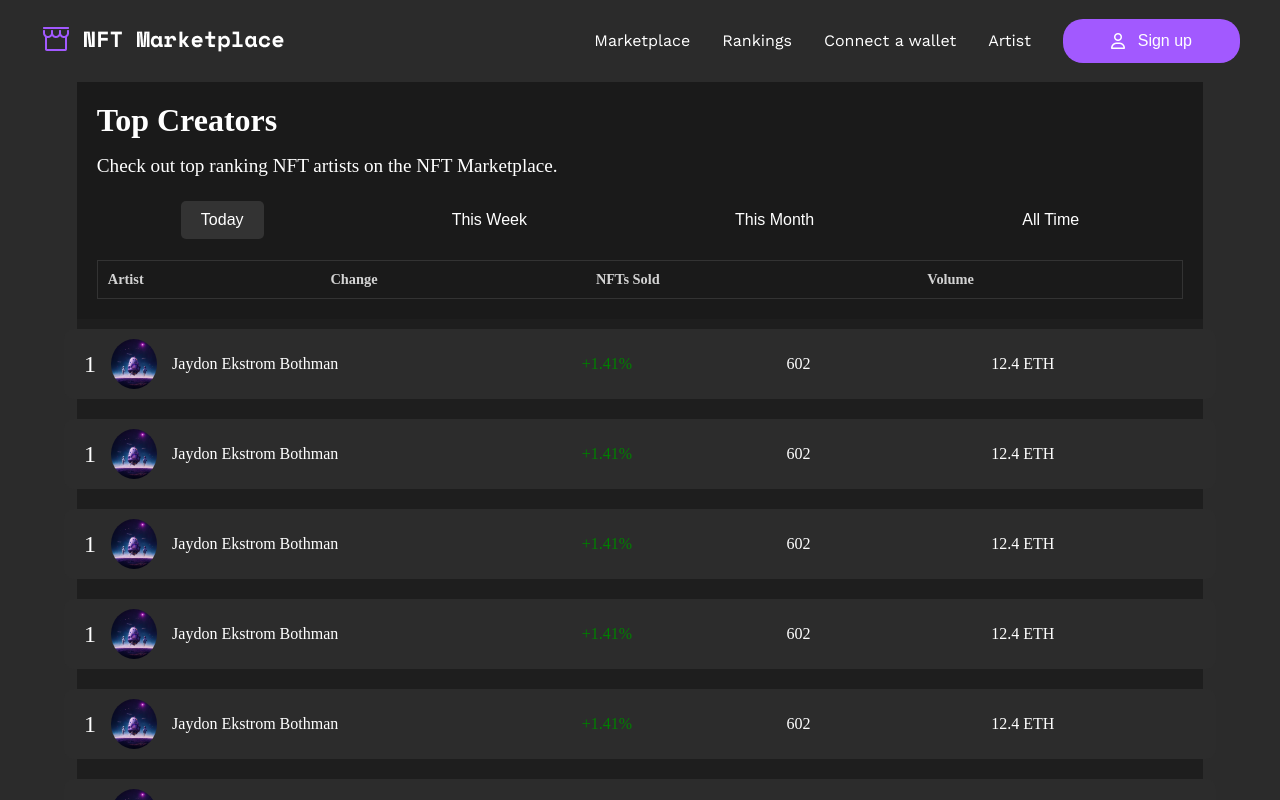
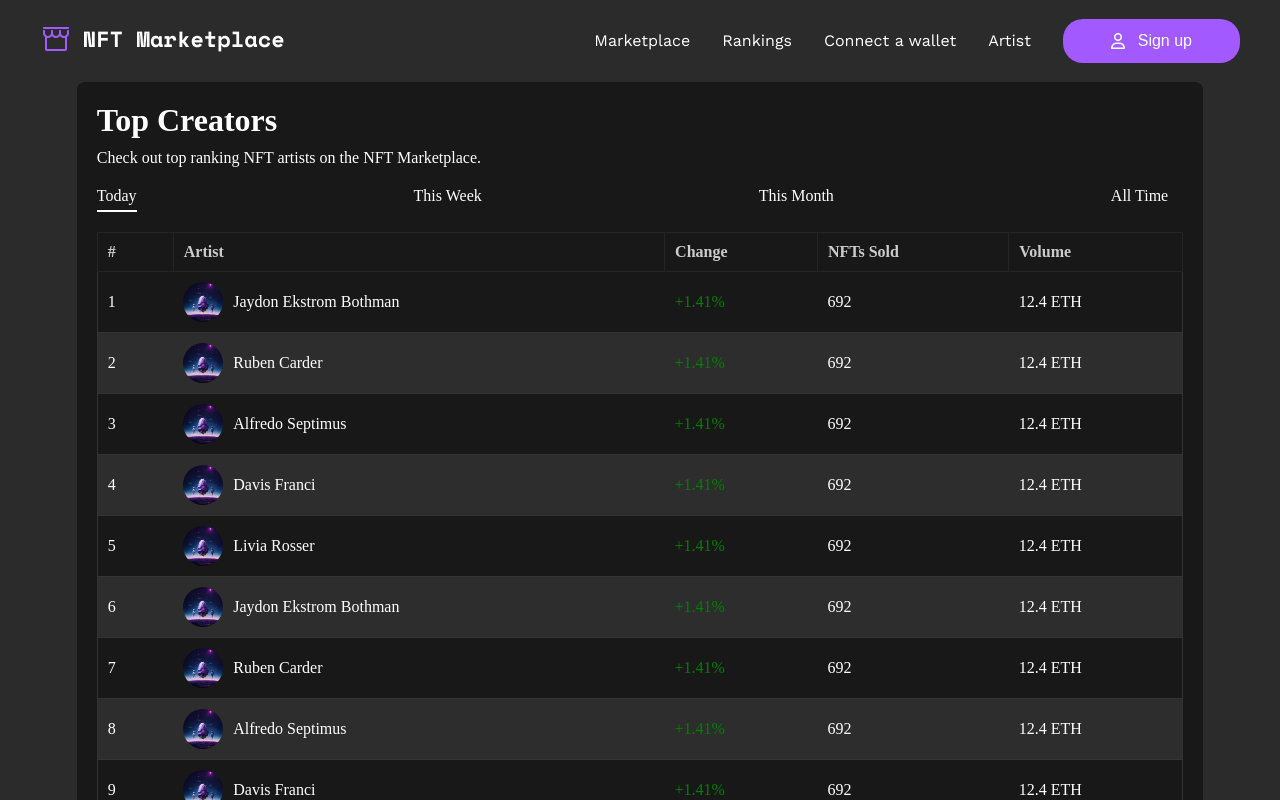
Before and after one commit to ibrohimmath/Marketplace-team, a React (Vite) app: page /rankings in a window 1280 px wide. Shown: the top 800 px of the page. Built offline with nearby package versions, Linux system fonts and the light colour scheme.

Commit message:
fixed rankings appearance

```diff
--- a/package.json
+++ b/package.json
@@ -14,6 +14,7 @@
     "react": "^18.2.0",
     "react-dom": "^18.2.0",
     "react-router-dom": "^6.23.1",
+    "react-table": "^7.8.0",
     "sass": "^1.77.5"
   },
   "devDependencies": {
--- a/src/pages/rankings/index.jsx
+++ b/src/pages/rankings/index.jsx
@@ -1,24 +1,109 @@
 import React from "react";
+import { useTable } from 'react-table';
+
 import clsx from "clsx";
 import Layout from "../../components/Layout";
 import Container from "../../components/Container";
 import CreatorCard from "../../components/CreatorCard/CreatorCard";
 
-import profileImg from "../../assets/Image Placeholder (2).png";
-import cn from "./style.module.scss";
+import img from "../../assets/Image Placeholder (2).png"
+// import './TopCreators.scss';
+import './style.scss';
 
 function Rankings() {
+  const data = React.useMemo(
+    () => [
+      { num: '1', artist: 'Jaydon Ekstrom Bothman', change: '+1.41%', nftsSold: 692, volume: '12.4 ETH', image: '/images/artist1.png' },
+      { num: '2', artist: 'Ruben Carder', change: '+1.41%', nftsSold: 692, volume: '12.4 ETH', image: '/images/artist2.png' },
+      { num: '3', artist: 'Alfredo Septimus', change: '+1.41%', nftsSold: 692, volume: '12.4 ETH', image: '/images/artist3.png' },
+      { num: '4', artist: 'Davis Franci', change: '+1.41%', nftsSold: 692, volume: '12.4 ETH', image: '/images/artist4.png' },
+      { num: '5', artist: 'Livia Rosser', change: '+1.41%', nftsSold: 692, volume: '12.4 ETH', image: '/images/artist5.png' },
+      { num: '6', artist: 'Jaydon Ekstrom Bothman', change: '+1.41%', nftsSold: 692, volume: '12.4 ETH', image: '/images/artist1.png' },
+      { num: '7', artist: 'Ruben Carder', change: '+1.41%', nftsSold: 692, volume: '12.4 ETH', image: '/images/artist2.png' },
+      { num: '8', artist: 'Alfredo Septimus', change: '+1.41%', nftsSold: 692, volume: '12.4 ETH', image: '/images/artist3.png' },
+      { num: '9', artist: 'Davis Franci', change: '+1.41%', nftsSold: 692, volume: '12.4 ETH', image: '/images/artist4.png' },
+      { num: '10', artist: 'Livia Rosser', change: '+1.41%', nftsSold: 692, volume: '12.4 ETH', image: '/images/artist5.png' },
+      { num: '11', artist: 'Jaydon Ekstrom Bothman', change: '+1.41%', nftsSold: 692, volume: '12.4 ETH', image: '/images/artist1.png' },
+      { num: '12', artist: 'Ruben Carder', change: '+1.41%', nftsSold: 692, volume: '12.4 ETH', image: '/images/artist2.png' },
+      { num: '13', artist: 'Alfredo Septimus', change: '+1.41%', nftsSold: 692, volume: '12.4 ETH', image: '/images/artist3.png' },
+      { num: '14', artist: 'Davis Franci', change: '+1.41%', nftsSold: 692, volume: '12.4 ETH', image: '/images/artist4.png' },
+      { num: '15', artist: 'Livia Rosser', change: '+1.41%', nftsSold: 692, volume: '12.4 ETH', image: '/images/artist5.png' },
+      { num: '16', artist: 'Jaydon Ekstrom Bothman', change: '+1.41%', nftsSold: 692, volume: '12.4 ETH', image: '/images/artist1.png' },
+      { num: '17', artist: 'Ruben Carder', change: '+1.41%', nftsSold: 692, volume: '12.4 ETH', image: '/images/artist2.png' },
+      { num: '18', artist: 'Alfredo Septimus', change: '+1.41%', nftsSold: 692, volume: '12.4 ETH', image: '/images/artist3.png' },
+      { num: '19', artist: 'Davis Franci', change: '+1.41%', nftsSold: 692, volume: '12.4 ETH', image: '/images/artist4.png' },
+      { num: '20', artist: 'Livia Rosser', change: '+1.41%', nftsSold: 692, volume: '12.4 ETH', image: '/images/artist5.png' },
+    ],
+    []
+  );
+
+  const columns = React.useMemo(
+    () => [
+      { Header: '#', accessor: 'num' },
+      { Header: 'Artist', accessor: 'artist', Cell: ({ row }) => (
+        <div className="artist-cell">
+          <img src={img} alt={row.original.artist} className="artist-image" />
+          <span>{row.original.artist}</span>
+        </div>
+      )},
+      { Header: 'Change', accessor: 'change' },
+      { Header: 'NFTs Sold', accessor: 'nftsSold' },
+      { Header: 'Volume', accessor: 'volume' },
+    ],
+    []
+  );
+
+  const tableInstance = useTable({ columns, data });
+
+  const {
+    getTableProps,
+    getTableBodyProps,
+    headerGroups,
+    rows,
+    prepareRow,
+  } = tableInstance;
+
   return (
     <Layout>
       <Container>
-        <div className={clsx(cn["rankings"])}>
-          <CreatorCard
-            profileImg={profileImg}
-            name="Jaydon Ekstrom Bothman"
-            percentageChange={1.41}
-            sales={602}
-            earnings={12.4}
-          />
+      <div className="table-container">
+          <h1>Top Creators</h1>
+          <p>Check out top ranking NFT artists on the NFT Marketplace.</p>
+          <div className="tabs" id='none'>
+          <span className="active">1d</span>
+            <span>7d</span>
+            <span>30d</span>
+            <span>All Time</span>
+          </div>
+          <div className="tabs">
+            <span className="active">Today</span>
+            <span>This Week</span>
+            <span>This Month</span>
+            <span>All Time</span>
+          </div>
+          <table {...getTableProps()} className="table">
+            <thead>
+              {headerGroups.map(headerGroup => (
+                <tr {...headerGroup.getHeaderGroupProps()}>
+                  {headerGroup.headers.map(column => (
+                    <th {...column.getHeaderProps()}>{column.render('Header')}</th>
+                  ))}
+                </tr>
+              ))}
+            </thead>
+            <tbody {...getTableBodyProps()}>
+              {rows.map(row => {
+                prepareRow(row);
+                return (
+                    <tr className='tr' {...row.getRowProps()}>
+                    {row.cells.map(cell => (
+                      <td {...cell.getCellProps()}>{cell.render('Cell')}</td>
+                    ))}
+                  </tr>
+                );
+              })}
+            </tbody>
+          </table>
         </div>
       </Container>
     </Layout>
--- a/src/pages/rankings/style.module.scss
+++ /dev/null
@@ -1,8 +0,0 @@
-.rankings {
-  display: flex;
-  justify-content: center;
-  flex-direction: column;
-  align-items: center;
-  min-height: 100vh;
-  background-color: #1e1e1e;
-}
--- /dev/null
+++ b/src/pages/rankings/style.scss
@@ -0,0 +1,97 @@
+.table-container {
+  color: #fff;
+  background-color: #181818;
+  padding: 20px;
+  border-radius: 8px;
+}
+
+h1 {
+  font-size: 2rem;
+  margin-bottom: 10px;
+}
+
+p {
+  margin-bottom: 20px;
+}
+
+.tabs {
+  display: flex;
+  justify-content: space-between;
+  margin-bottom: 20px;
+  span {
+    margin-right: 15px;
+    padding-bottom: 5px;
+    cursor: pointer;
+    &.active {
+      border-bottom: 2px solid #fff;
+    }
+  }
+}
+
+.table {
+  width: 100%;
+  border-collapse: collapse;
+  thead{
+    border-bottom: 1px solid #333;
+    border-radius: 20px;
+  }
+  tbody{
+    border-spacing: 10px;
+    .tr{
+      gap: 10px;
+      margin-bottom: 10px;
+      border: 1px solid #333;
+    }
+  }
+  th, td {
+    padding: 10px;
+    text-align: left;
+  }
+
+  th {
+    border:1px solid #252525;
+    color: #ccc;
+  }
+  tr:nth-child(even) {
+    background-color: #2d2d2d;
+  }
+
+  tr:hover {
+    background-color: #3c3c3c;
+  }
+}
+.artist-cell {
+  display: flex;
+  align-items: center;
+}
+
+.artist-image {
+  width: 40px;
+  height: 40px;
+  border-radius: 50%;
+  margin-right: 10px;
+}
+.table td:nth-child(3) {
+  color: green;
+}
+#none{
+  display: none;
+}
+@media (max-width: 768px) {
+  .table th:nth-child(4), .table td:nth-child(4) {
+    display: none;
+  }
+}
+
+@media (max-width: 480px) {
+  .table th:nth-child(3), .table td:nth-child(3) {
+    display: none;
+  }
+  .tabs{
+    display: none;
+
+  }
+  #none{
+    display: block;
+  }
+}
```
Also changed, not shown: 1 other file (tests, documents, lock files or other folders).
